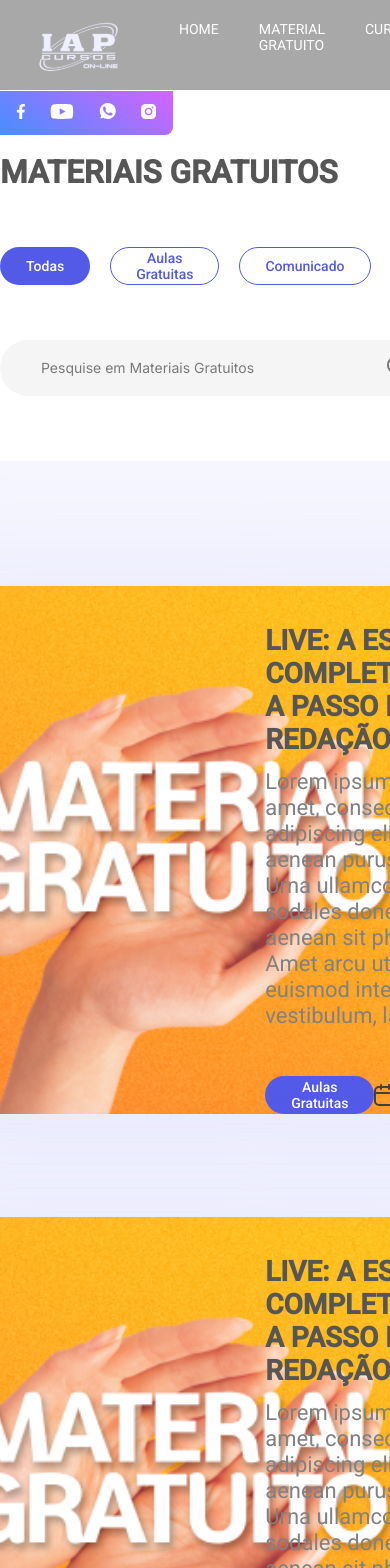
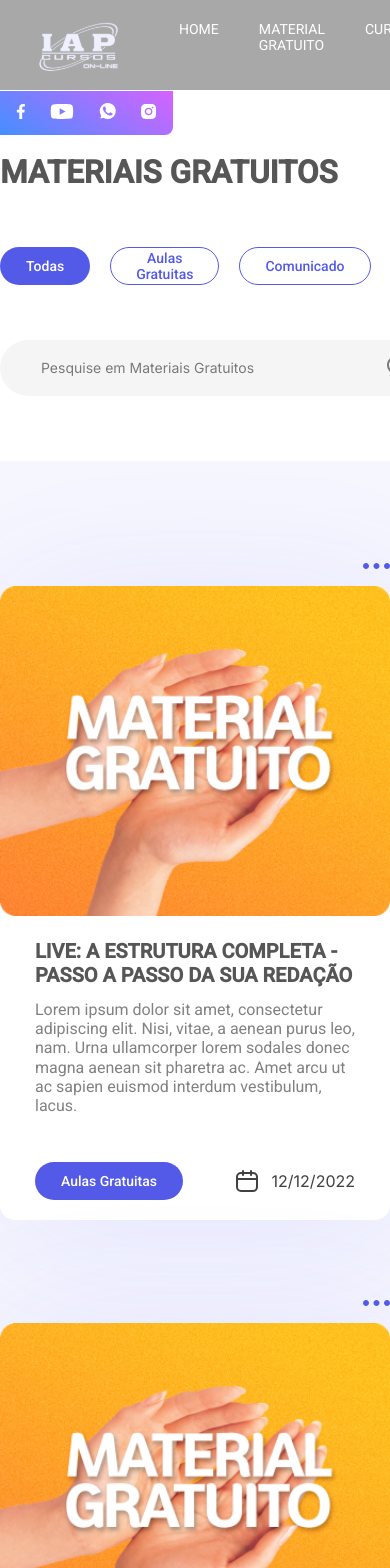
Before and after one commit to lzhudsontoliveira/iap-front-end, a Next.js app: page /materiais-gratuitos in a window 390 px wide. Shown: the top 1568 px of the page. Built offline with nearby package versions, Linux system fonts and the light colour scheme.

Commit message:
feat: adding responsiveness for all devices

```diff
--- a/src/components/CardMaterial/styles.module.scss
+++ b/src/components/CardMaterial/styles.module.scss
@@ -17,19 +17,35 @@
     &:hover {
       transform: translateY(-2px);
     }
+    @media (max-width: 768px) {
+      flex-direction: column;
+    }
   }
   &__image-container {
     margin-right: 40px;
     width: fit-content;
+    @media (max-width: 768px) {
+      width: 100%;
+      margin-right: 0px;
+    }
   }
   &__image {
     height: 100%;
     object-fit: cover;
+    @media (max-width: 768px) {
+      width: 100%;
+    }
   }
   &__content {
     display: flex;
     flex-direction: column;
     width: 100%;
+    @media (max-width: 768px) {
+      padding: 20px 35px;
+    }
+    @media (max-width: 375px) {
+      padding: 20px;
+    }
   }
   &__title {
     margin-top: 38px;
@@ -40,6 +56,14 @@
     line-height: 33px;
     text-transform: uppercase;
     color: #565656;
+    @media (max-width: 768px) {
+      margin-top: 0px;
+      font-size: 25px;
+      line-height: 120%;
+    }
+    @media (max-width: 425px) {
+      font-size: 20px;
+    }
   }
   &__description {
     font-family: $roboto;
@@ -49,6 +73,13 @@
     color: #818181;
     margin-top: 13px;
     max-width: 808px;
+    @media (max-width: 768px) {
+      font-size: 18px;
+      line-height: 120%;
+    }
+    @media (max-width: 768px) {
+      font-size: 16px;
+    }
   }
   &__footer {
     display: flex;
@@ -56,6 +87,9 @@
     justify-content: space-between;
     margin-right: 37px;
     margin-top: 47px;
+    @media (max-width: 768px) {
+      margin-right: 0px;
+    }
   }
   &__date-container {
     display: flex;
```
